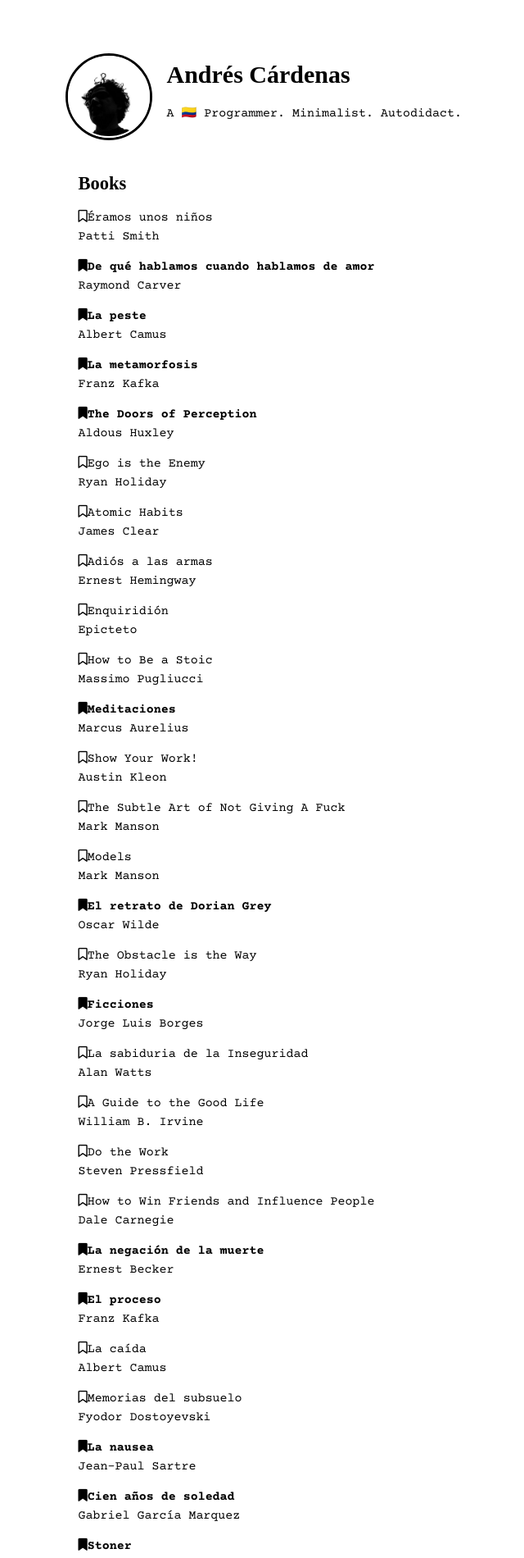
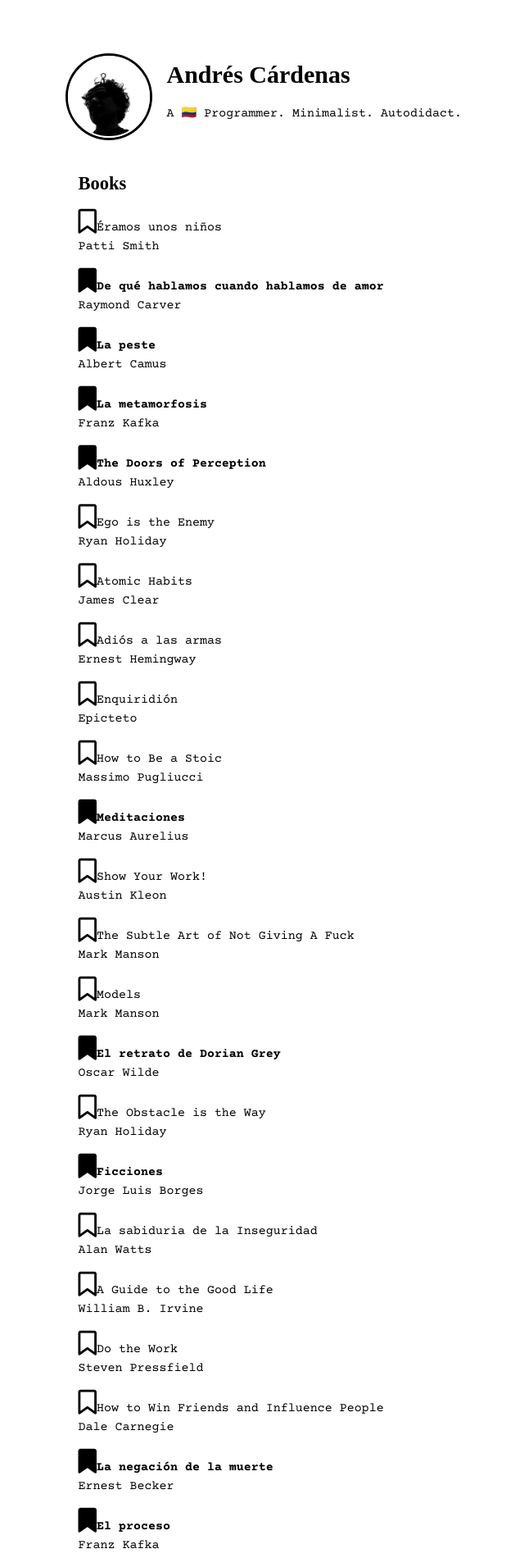
Before and after one commit to kandr3s/kandr3s.github.io, a Jekyll site: the page built from pages/books.md, in a window 1280 px wide. Shown: the top 1900 px of the page at 82% size, without its empty margins (333-973 px from the left). Built offline with Jekyll 4.4.1, drawn with Linux system fonts in a browser that asks for light colours; nearby versions of some CDN libraries.

Commit message:
Updates icons sizes

```diff
--- a/pages/books.md
+++ b/pages/books.md
@@ -6,9 +6,9 @@ permalink: /books
 {% for book in site.data.books %}
 <p>
 {% if book.rating > "4" %}
-<span><i class="fas fa-bookmark"></i></span><b>{{ book.name }}</b><br />
+<span><i class="fas fa-bookmark fa-2x"></i></span><b>{{ book.name }}</b><br />
 {{ book.author }}{% else %}
-<span><i class="far fa-bookmark"></i></span>{{ book.name }}<br />
+<span><i class="far fa-bookmark fa-2x"></i></span>{{ book.name }}<br />
 {{ book.author }}
 {% endif %}
 </p>
```
